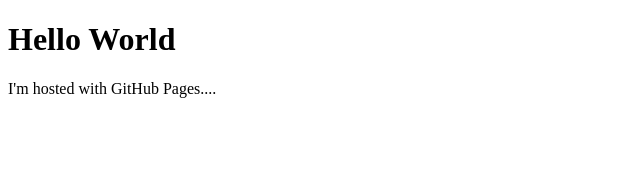
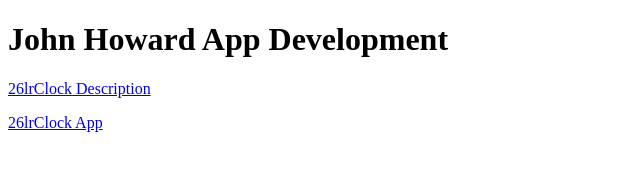
Before and after one commit to 26LourJohn/26LourJohn.github.io, a plain HTML site: page index.html in a window 1280 px wide. Shown: the whole page, without its empty margins (0-640 px from the left). Drawn offline with Linux system fonts and the light colour scheme.

Commit message:
Update index.html

```diff
--- a/index.html
+++ b/index.html
@@ -1,8 +1,9 @@
 <!DOCTYPE html>
 <html>
-<head><title>Jays page</title></head>
+<head><title>John's Github</title></head>
 <body>
-<h1>Hello World</h1>
-<p>I'm hosted with GitHub Pages....</p>
+<h1>John Howard App Development</h1>
+<p><a href="/26lrClock/index.html">26lrClock Description</a></p>
+<p><a href="/26lrClock/26lrClock.html">26lrClock App</a></p>
 </body>
 </html>
```
